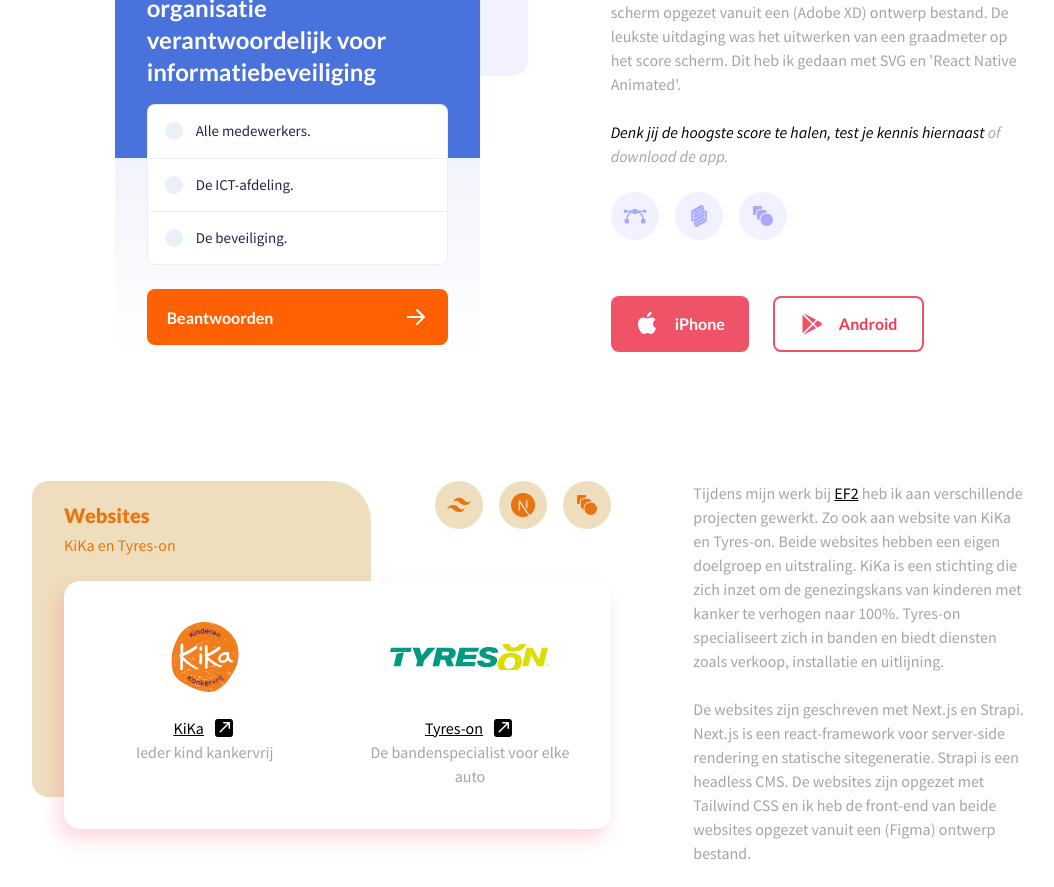
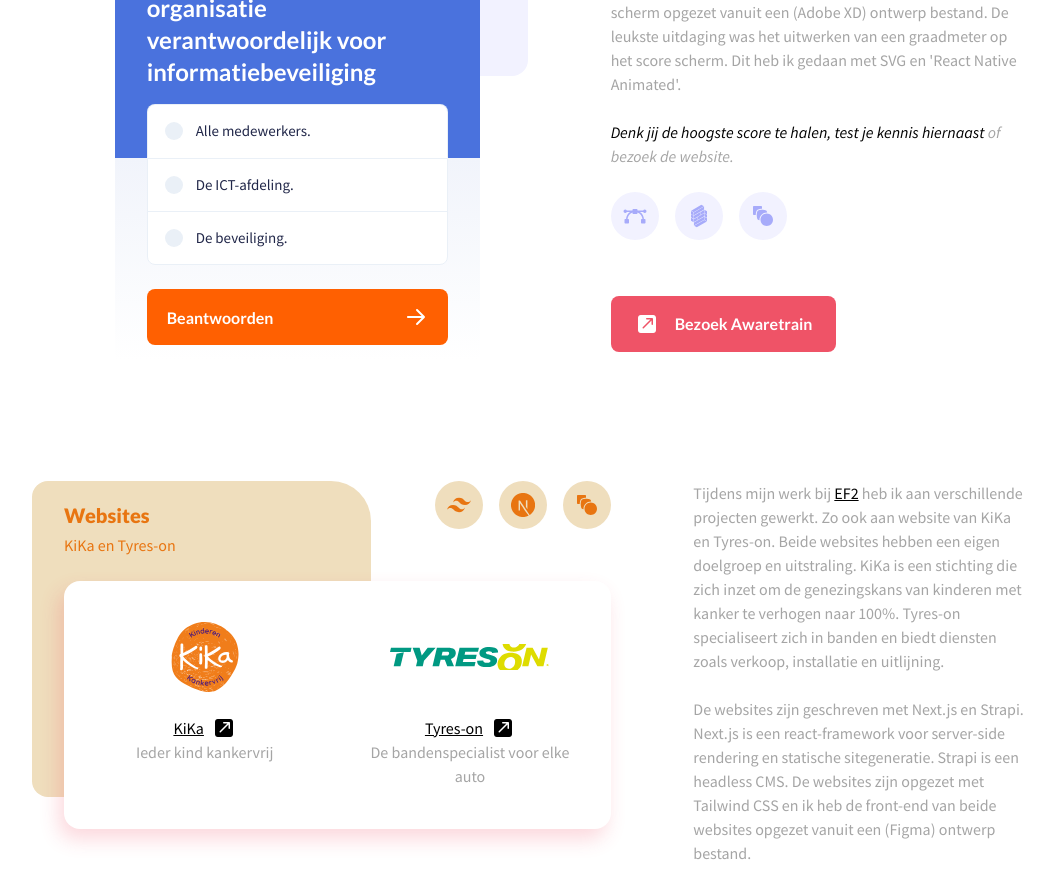
Before and after one commit to bartkoelewijnnl/bart-koelewijn, a Next.js app: page / in a window 1280 px wide. Shown: the part 1040-1927 px from the top of the page, without its empty margins (112-1166 px from the left). Built offline with nearby package versions, Linux system fonts and the light colour scheme.

Commit message:
feat: change awaretrain button(s)

```diff
--- a/pages/index.tsx
+++ b/pages/index.tsx
@@ -72,7 +72,7 @@
                         leukste uitdaging was het uitwerken van een graadmeter op het score scherm. Dit heb ik gedaan met SVG en &apos;React
                         Native Animated&apos;.
                     </Paragraph>
-                    <Paragraph isItalic><span className='color--black'>Denk jij de hoogste score te halen, test je kennis hiernaast</span> of download de app.</Paragraph>
+                    <Paragraph isItalic><span className='color--black'>Denk jij de hoogste score te halen, test je kennis hiernaast</span> of bezoek de website.</Paragraph>
                     <Margin bottom={7}>
                         <Group>
                             <Badge title="SVG" icon="svg" color="blue" lightColor="lightBlue" />
@@ -80,27 +80,9 @@
                             <Badge title="Animatie" icon="transition" color="blue" lightColor="lightBlue" />
                         </Group>
                     </Margin>
-                    <Group isLarge>
-                        <Button
-                            as="a"
-                            icon="apple"
-                            href="https://apps.apple.com/nl/app/awaretrain-security-awareness/id1527995399/"
-                            target="_blank"
-                            aria-label="Open iPhone app"
-                        >
-                            iPhone
-                        </Button>
-                        <Button
-                            as="a"
-                            icon="android"
-                            href="https://play.google.com/store/apps/details?id=nl.bluenotion.awaretrain&hl=nl/"
-                            target="_blank"
-                            aria-label="Open Android app"
-                            isOutline
-                        >
-                            Android
-                        </Button>
-                    </Group>
+                    <Button as="a" href="https://awaretrain.com/nl-nl/" target="_blank" icon="link" aria-label="Bezoek de website van Awaretrain">
+                        Bezoek Awaretrain
+                    </Button>
                 </SectionAwaretrain>
                 <SectionWebsites
                     title="Websites"
```
